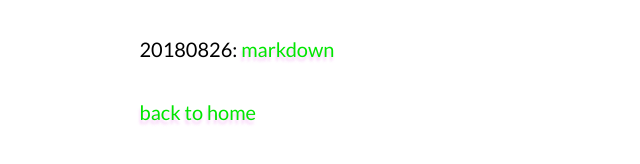
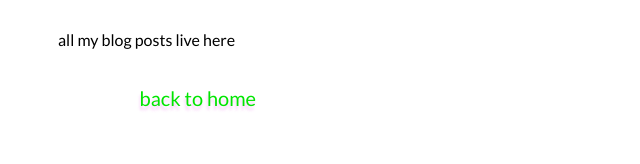
Before and after one commit to montoyamoraga/blog, a plain HTML site: page index.html in a window 1280 px wide. Shown: the whole page, without its empty margins (0-640 px from the left). Drawn offline with Linux system fonts and the light colour scheme.

```diff
--- a/index.html
+++ b/index.html
@@ -13,7 +13,7 @@
 </head>
 <body>
     <div id="main-text">
-        <p>20180826: <a href="./entries/20180826">markdown</a></p>
+       all my blog posts live here <a href="https://github.com/montoyamoraga/blog/"></a>
 
     </div>
 
```
Also changed, not shown: 1 other file.
